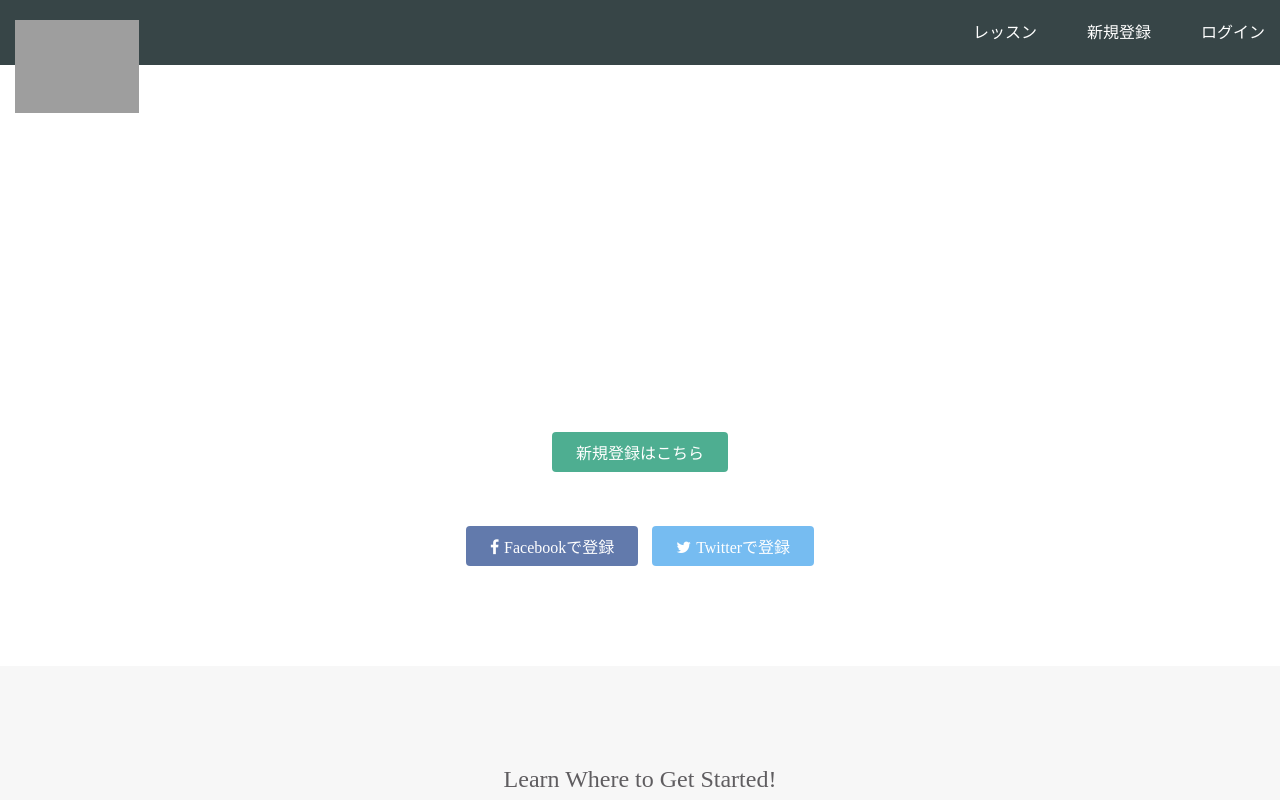
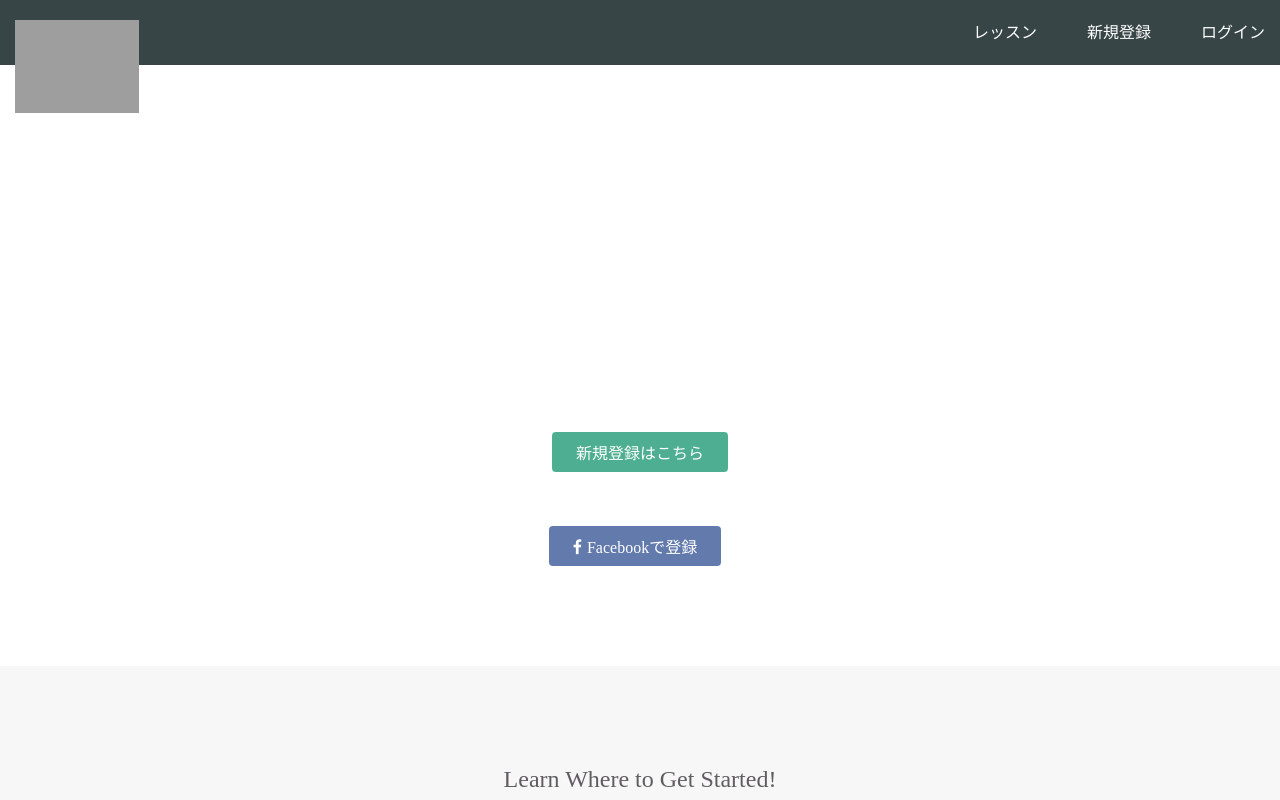
Before and after one commit to honekiba/honekiba.github.io, a plain HTML site: page index.html in a window 1280 px wide. Shown: the top 800 px of the page. Drawn offline with Linux system fonts and the light colour scheme; grey boxes are pictures that could not be loaded.

Commit message:
Update index.html

```diff
--- a/index.html
+++ b/index.html
@@ -29,7 +29,7 @@
         <a href="#" class="btn signup">新規登録はこちら</a>
         <p>or</p>
         <a href="#" class="btn facebook"><span class="fa fa-facebook"></span>Facebookで登録</a>
-        <a href="#" class="btn twitter"><span class="fa fa-twitter"></span>Twitterで登録</a>
+
       </div>
     </div>
   </div>
```
